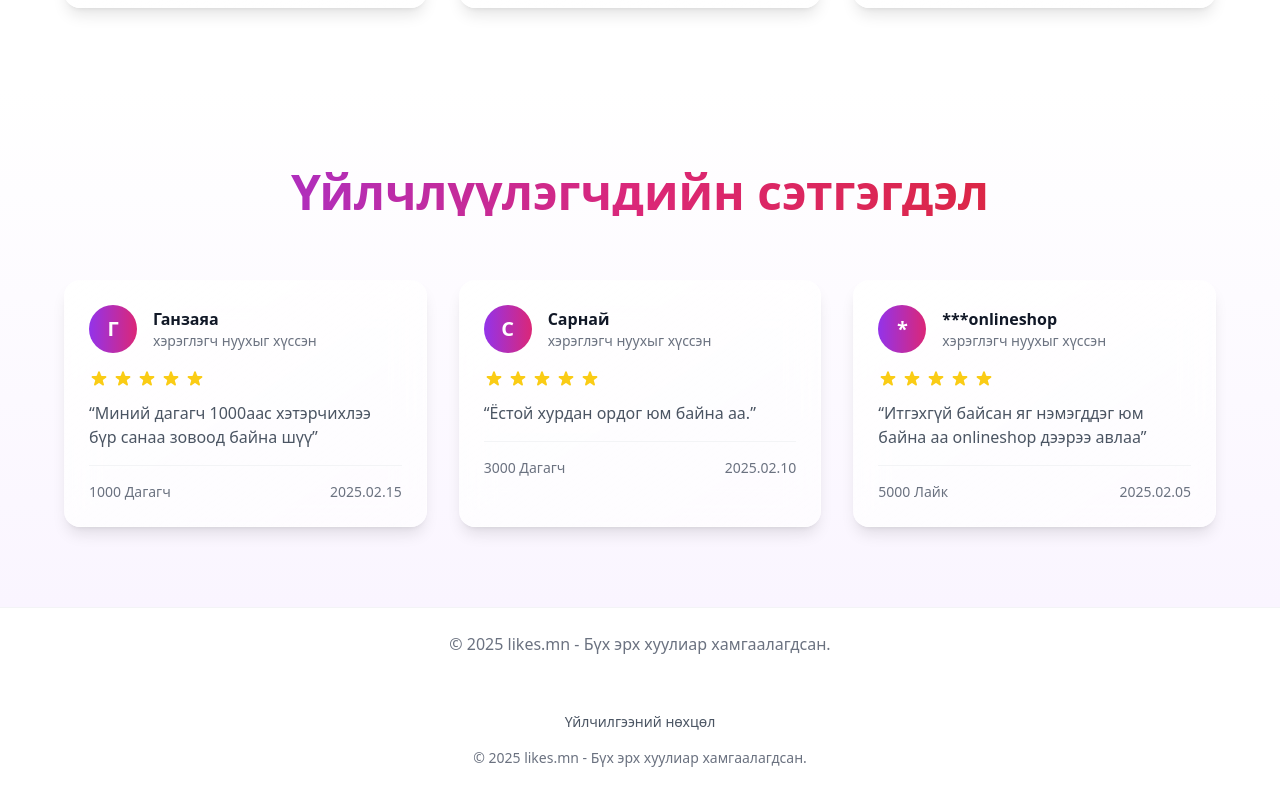
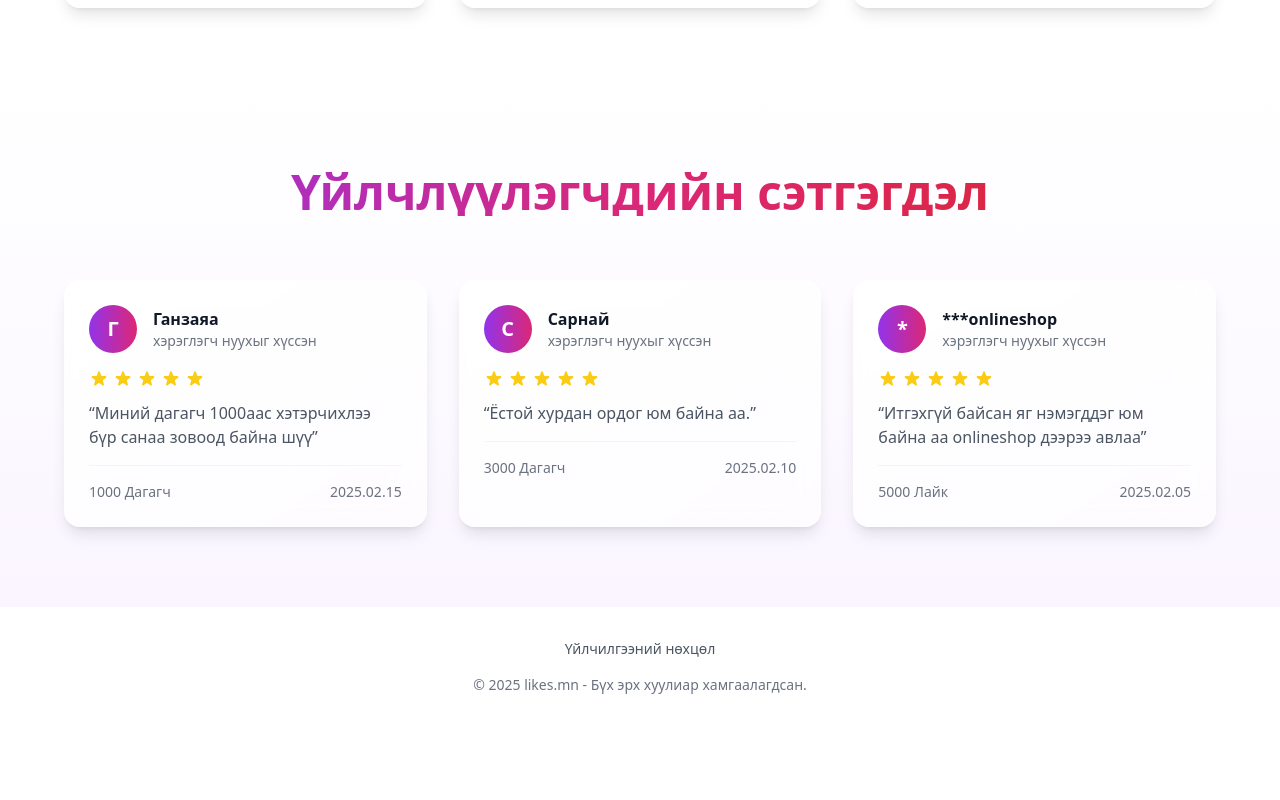
Before and after one commit to qazwetyu/mainlikes, a Next.js app: page / in a window 1280 px wide. Shown: the part 1868-2668 px from the top of the page. After the commit the page ends 2595 px from the top, so only its background shows below. Built offline with nearby package versions, Linux system fonts and the light colour scheme.

Commit message:
Remove duplicate copyright notice by removing redundant Footer component

```diff
--- a/app/components/Footer.tsx
+++ /dev/null
@@ -1,9 +0,0 @@
-"use client";
-
-export default function Footer() {
-  return (
-    <footer className="py-6 text-center text-gray-500 border-t border-gray-100">
-      © {new Date().getFullYear()} likes.mn - Бүх эрх хуулиар хамгаалагдсан.
-    </footer>
-  );
-}
--- a/app/page.tsx
+++ b/app/page.tsx
@@ -4,7 +4,6 @@ import { motion } from "framer-motion";
 import { ShieldCheckIcon, BoltIcon, HeartIcon, UserGroupIcon } from "@heroicons/react/24/outline";
 import Link from "next/link";
 import { useState, useEffect } from "react";
-import Footer from "./components/Footer";
 import Image from 'next/image';
 
 // Animation variants for staggered animations
@@ -377,9 +376,6 @@ export default function Home() {
           </div>
         </motion.div>
       </section>
-
-      {/* Footer */}
-      <Footer />
     </div>
   );
 }
```
